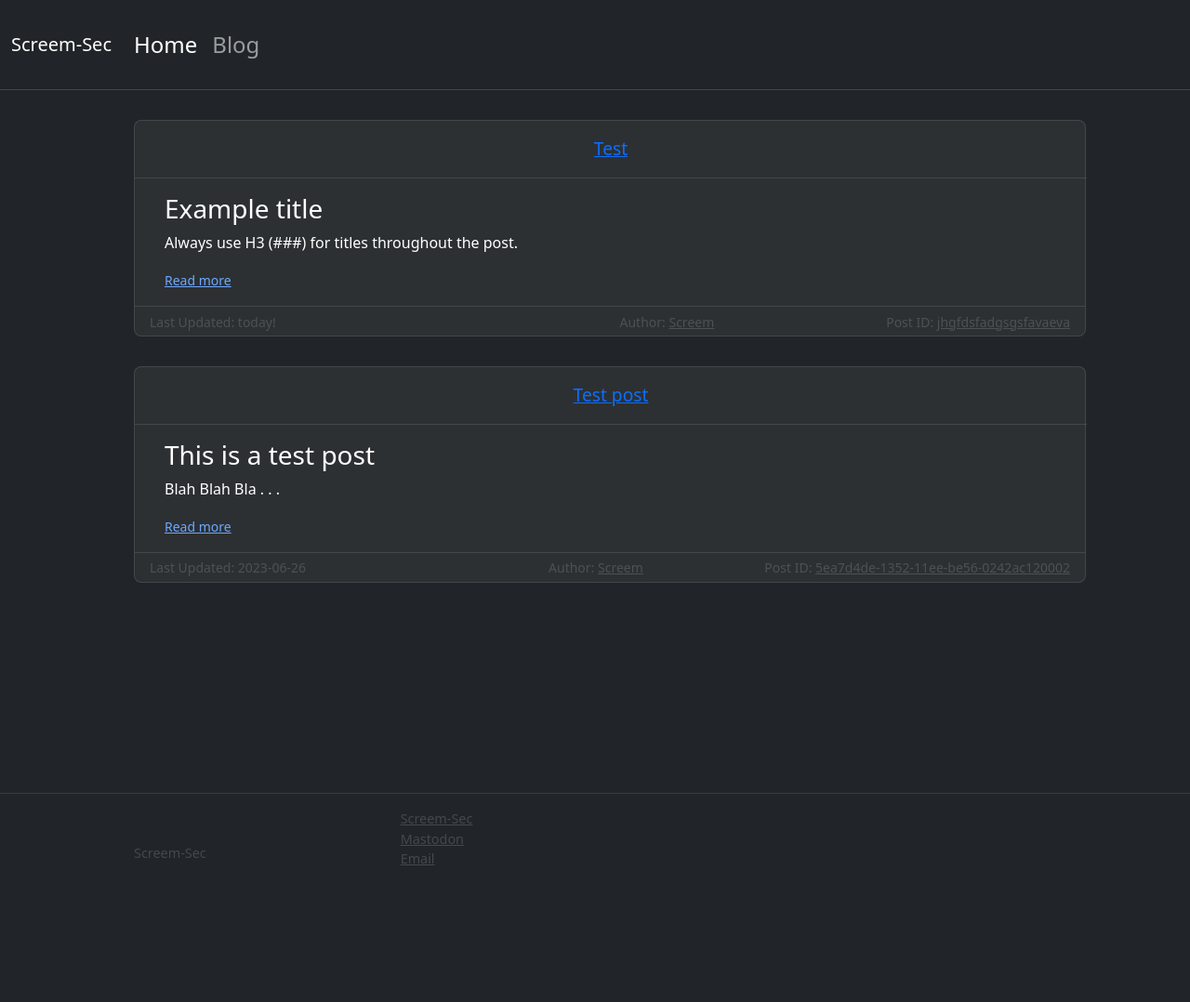
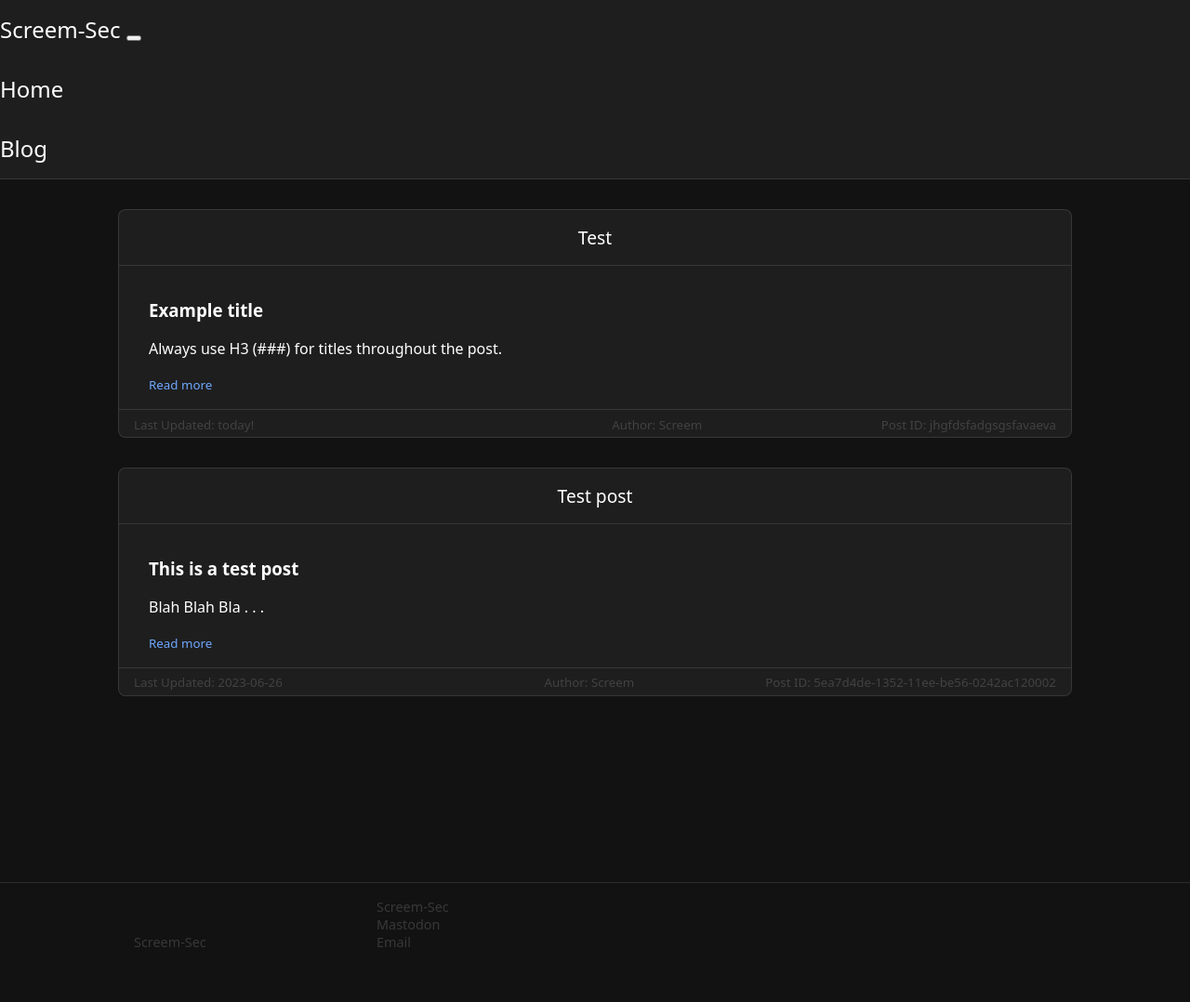
Before and after one commit to Screem-Sec/Dev-Site, a Jekyll site: the page built from index.md, in a window 1280 px wide. Shown: the whole page at 93% size. Built offline with Jekyll 4.4.1, drawn with Linux system fonts in a browser that asks for light colours; before the commit the page ends 982 px from its top, so only the background shows below that.

Commit message:
Update header.html

```diff
--- a/_includes/header.html
+++ b/_includes/header.html
@@ -19,7 +19,6 @@
 {"@context":"https://schema.org","@type":"WebSite","description":"Cybersecurity reviews and write-ups blog.","headline":"Screem-Sec","name":"Screem-Sec","url":"http://localhost:4000"}</script>
 <!-- End Jekyll SEO tag -->
 <link rel="stylesheet" href="assets/main.css" />
-<link href="https://cdn.jsdelivr.net/npm/bootstrap@5.3.0/dist/css/bootstrap.min.css" rel="stylesheet" integrity="sha384-9ndCyUaIbzAi2FUVXJi0CjmCapSmO7SnpJef0486qhLnuZ2cdeRhO02iuK6FUUVM" crossorigin="anonymous">
 </head>
 <body class="bg-dark">
   <header id="header">
```
